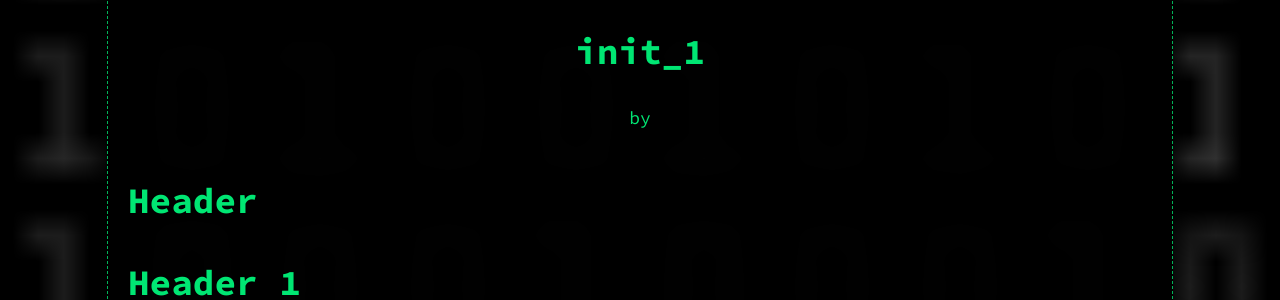
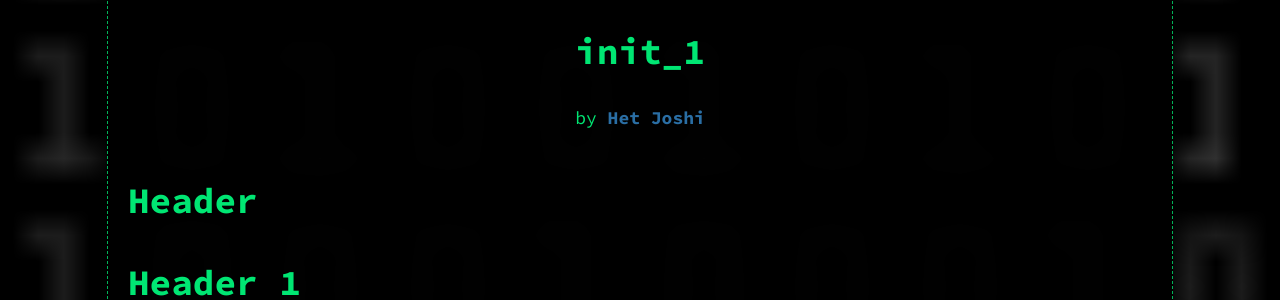
Before and after one commit to Het-Joshi/robots_txt, a Jekyll site: the page built from _posts/posts/2025-05-26-init-1-post.md, in a window 1280 px wide and 900 px high, scrolled down 545 px. Shown: the part 154-454 px from the top of the window. Built offline with Jekyll 4.4.1, drawn with Linux system fonts in a browser that asks for light colours; comment, search, counter and statistics services are not loaded.

Commit message:
Update 2025-05-26-init-1-post.md

```diff
--- a/_posts/posts/2025-05-26-init-1-post.md
+++ b/_posts/posts/2025-05-26-init-1-post.md
@@ -7,6 +7,8 @@ comments: true
 en: "/robots_txt/posts/init-1-post/"
 description: The Why, The How and The Ugly
 keywords: "Key, words, about, this, post, to, SEO"
+authors:
+  - Het Joshi
 ---
 
 # Header
```
